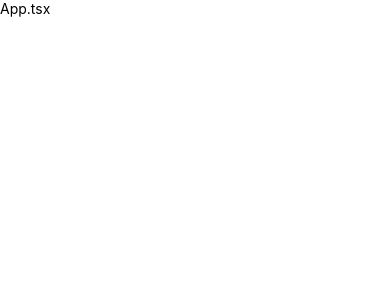
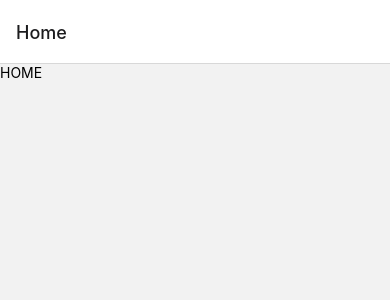
Before and after one commit to drusystem/react-native-navegacion-test, a React Native app: screen /Home in a window 390 px wide. Shown: the top 300 px of the page. Built offline with nearby package versions, Linux system fonts and the light colour scheme.

Commit message:
instalación de navigation y stack navigation

```diff
--- a/src/App.tsx
+++ b/src/App.tsx
@@ -1,10 +1,13 @@
+import 'react-native-gesture-handler';
+import { NavigationContainer } from '@react-navigation/native';
 import React from 'react';
-import {Text, View} from 'react-native';
+import {Text} from 'react-native';
+import { StackNavigator } from './presentation/routes/StackNavigator';
 
 export const App = () => {
   return (
-    <View>
-      <Text>App.tsx</Text>
-    </View>
+    <NavigationContainer>
+      <StackNavigator/>
+    </NavigationContainer>
   );
 };
--- /dev/null
+++ b/src/presentation/routes/StackNavigator.tsx
@@ -0,0 +1,16 @@
+import { createStackNavigator } from '@react-navigation/stack';
+import { HomeScreen } from '../screens/home/HomeScreen';
+import { ProductsScreen } from '../screens/products/ProductsScreen';
+import { SettingsScreen } from '../screens/settings/SettingsScreen';
+
+const Stack = createStackNavigator();
+
+export const StackNavigator = ()=> {
+  return (
+    <Stack.Navigator>
+      <Stack.Screen name="Home" component={HomeScreen} />
+      <Stack.Screen name="Products" component={ProductsScreen} />
+      <Stack.Screen name="Settings" component={SettingsScreen} />
+    </Stack.Navigator>
+  );
+}
--- a/src/presentation/screens/home/HomeScreen.tsx
+++ b/src/presentation/screens/home/HomeScreen.tsx
@@ -1,7 +1,7 @@
 import React from 'react';
 import {Text, View} from 'react-native';
 
-export const App = () => {
+export const HomeScreen = () => {
   return (
     <View>
       <Text>HOME</Text>
```
Also changed, not shown: package.json (+7 -1 lines), 2 other files (tests, documents, lock files or other folders).
